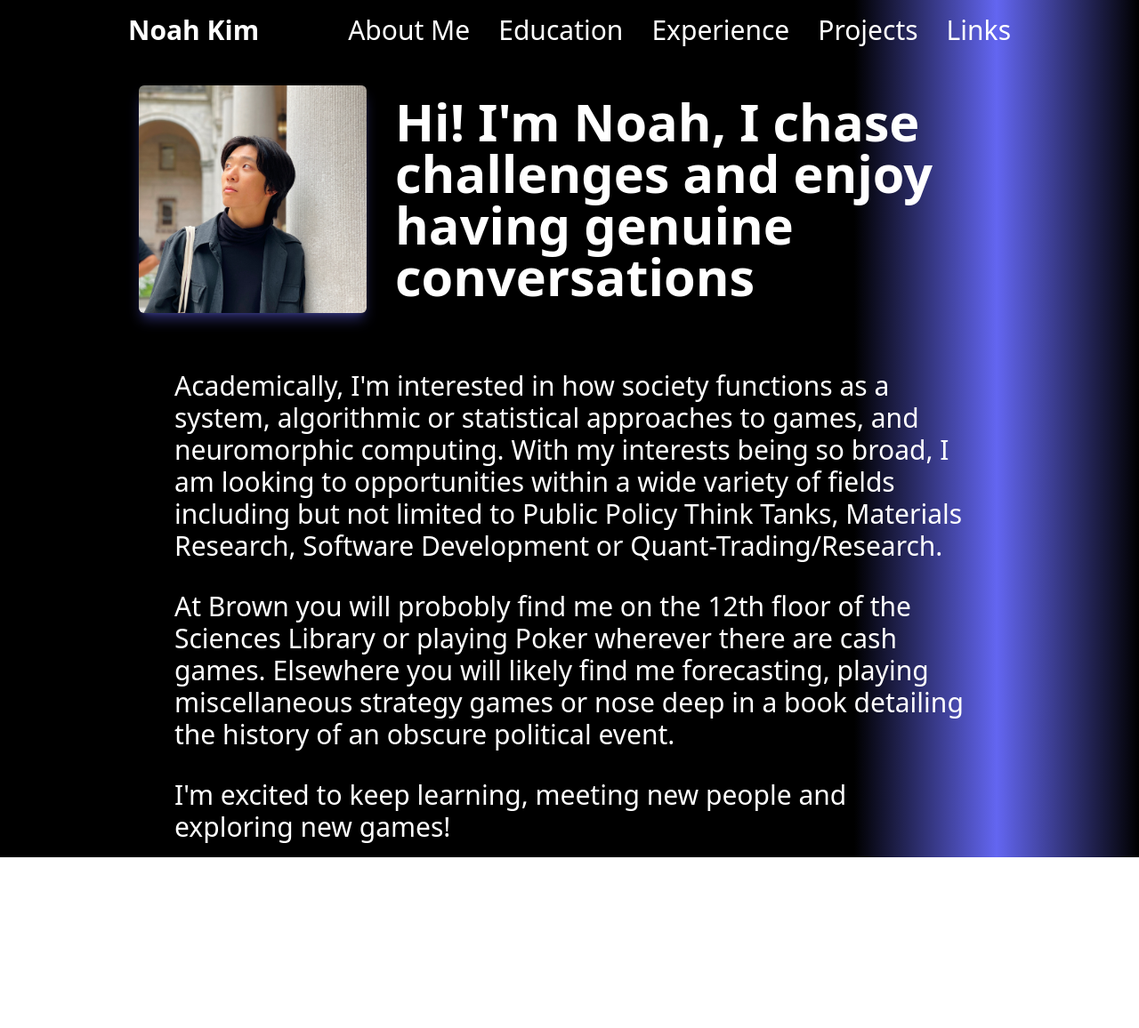
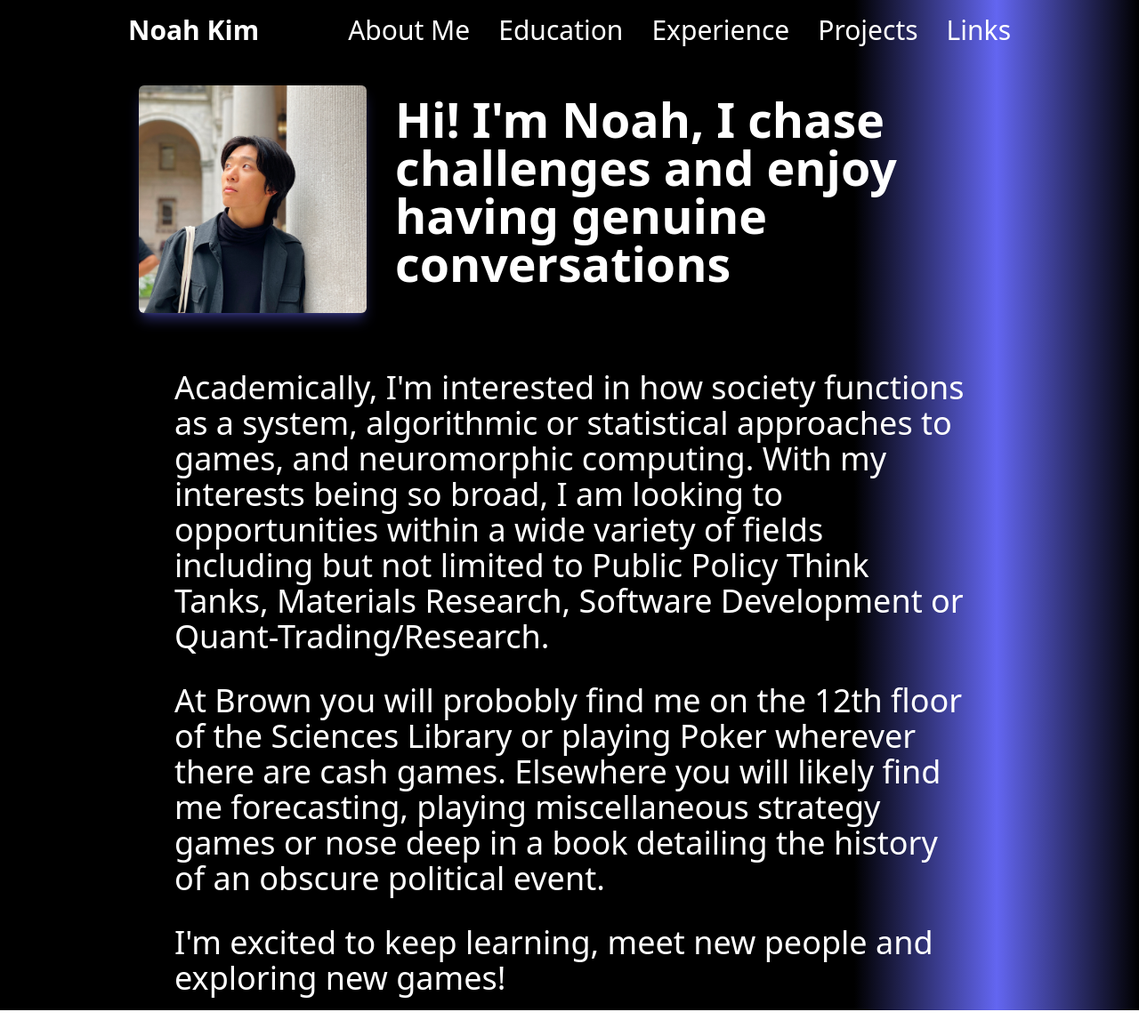
Before and after one commit to qinok01/website, a React (Create React App) app: page / in a window 1280 px wide. Shown: the whole page at 89% size. Before the commit the page ends 984 px from the top, so only its background shows below. Built offline with nearby package versions, Linux system fonts and the light colour scheme.

Commit message:
updatess

```diff
--- a/src/components/Animation.js
+++ b/src/components/Animation.js
@@ -18,7 +18,7 @@ export default function Animation() {
           ]}
     speed={{type: "keyStrokeDelayInMs", value: 30}}
     deletionSpeed={{type: "keyStrokeDelayInMs", value: 15}}
-    style={{ fontSize: "4.5vw", lineHeight: "4.5vw" }}
+    style={{ fontSize: "4.2vw", lineHeight: "4.2vw" }}
     repeat={0}
   />
 </div>)
--- a/src/output.css
+++ b/src/output.css
@@ -1248,6 +1248,13 @@ video {
   }
 }
 
+@media (min-width: 1536px) {
+  .\32xl\:text-6xl {
+    font-size: 3.75rem;
+    line-height: 1;
+  }
+}
+
 .rtl\:space-x-reverse:where([dir="rtl"], [dir="rtl"] *) > :not([hidden]) ~ :not([hidden]) {
   --tw-space-x-reverse: 1;
 }
--- a/src/pages/Home.js
+++ b/src/pages/Home.js
@@ -24,7 +24,7 @@ export default function Home() {
         </p>
         </div>
         </div>
-        <div className="text-lg m-5 mt-5 sm:text-xl md:text-2xl lg:text-3xl xl:4xl text-left font-medium  ">
+        <div className="text-lg m-5 mt-5 sm:text-xl md:text-2xl lg:text-3xl xl:text-4xl text-left font-medium  ">
         <p className="p-4 pl-12 pr-12">Academically, I'm interested in how society functions as a system, algorithmic or statistical approaches to games, and neuromorphic computing. With my interests being so broad, I am looking to opportunities within a wide variety of fields including but not limited to Public Policy Think Tanks, Materials Research, Software Development or Quant-Trading/Research.
         </p>
 
@@ -32,7 +32,7 @@ export default function Home() {
         </p>
 
 
-        <p className="p-4 pl-12 pr-12">I'm excited to keep learning, meeting new people and exploring new games! </p>
+        <p className="p-4 pl-12 pr-12">I'm excited to keep learning, meet new people and exploring new games! </p>
 
         <p></p>
         </div>
```
